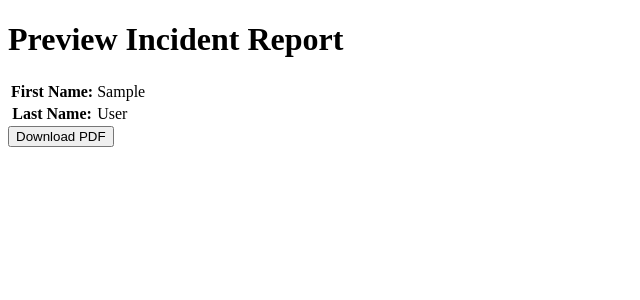
After one commit to CatSoGood/Incident_Form, a Django app: template formbuilder/templates/formbuilder/incident_report_preview.html in a window 1280 px wide. The commit adds this page. Shown: the top 300 px of the page, without its empty margins (0-640 px from the left). Run offline with Django 5.2, Linux system fonts and the light colour scheme; the template is opened without the code that fills it: most values are stand-ins (such as "Sample title", 1, 10 or a date in 2020).

Commit message:
add page preview and function download to pdf this is great

```diff
--- a/formbuilder/forms.py
+++ b/formbuilder/forms.py
@@ -31,7 +31,7 @@ class IncidentReportForm(forms.ModelForm):
 
     def clean_email(self):
         email = self.cleaned_data.get('email')
-        if not email.endswith('@example.com'):
+        if not email.endswith('@cybertron.co.th'):
             raise forms.ValidationError("Email must end with @example.com")
         return email
 
--- a/formbuilder/models.py
+++ b/formbuilder/models.py
@@ -13,8 +13,8 @@ class IncidentReport(models.Model):
     category = models.CharField(max_length=100)
     sub_category = models.CharField(max_length=100)
     device_action = models.CharField(max_length=100)
-    source_address = models.GenericIPAddressField()
-    destination_address = models.GenericIPAddressField()
+    source_address = models.CharField(max_length=100)
+    destination_address = models.CharField(max_length=100)
     destination_port = models.CharField(max_length=10)
     application_protocol = models.CharField(max_length=50)
     description = models.TextField()
--- /dev/null
+++ b/formbuilder/templates/formbuilder/incident_report_preview.html
@@ -0,0 +1,26 @@
+<!DOCTYPE html>
+<html lang="en">
+<head>
+    <meta charset="UTF-8">
+    <meta name="viewport" content="width=device-width, initial-scale=1.0">
+    <title>Preview Incident Report</title>
+</head>
+<body>
+    <h1>Preview Incident Report</h1>
+    <table>
+        <tr>
+            <th>First Name:</th>
+            <td>{{ data.first_name }}</td>
+        </tr>
+        <tr>
+            <th>Last Name:</th>
+            <td>{{ data.last_name }}</td>
+        </tr>
+        <!-- เพิ่มฟิลด์อื่น ๆ ที่ต้องการ -->
+    </table>
+    <form method="post" action="{% url 'download_pdf' %}">
+        {% csrf_token %}
+        <button type="submit">Download PDF</button>
+    </form>
+</body>
+</html>
--- a/formbuilder/urls.py
+++ b/formbuilder/urls.py
@@ -2,6 +2,8 @@ from django.urls import path
 from . import views
 
 urlpatterns = [
-    path('incident-report/', views.create_incident_report, name='create_incident_report'),
-    path('incident-report/success/', views.incident_report_success, name='incident_report_success'),
+    path('', views.create_incident_report, name='create_incident_report'),
+    path('success', views.incident_report_success, name='incident_report_success'),
+    path('preview', views.preview_incident_report, name='preview_incident_report'),
+    path('download', views.download_pdf, name='download_pdf'),
 ]
--- a/incident_report/urls.py
+++ b/incident_report/urls.py
@@ -16,10 +16,8 @@ Including another URLconf
 """
 from django.contrib import admin
 from django.urls import path, include
-from formbuilder import views  # นำเข้า views จาก formbuilder
 
 urlpatterns = [
     path('admin/', admin.site.urls),
-    path('', views.create_incident_report, name='create_incident_report'),  # กำหนดให้หน้าแรกชี้ไปที่ create_incident_report
-    path('incident-report/success/', views.incident_report_success, name='incident_report_success'),
+    path('', include('formbuilder.urls')),  # รวม URL จาก formbuilder
 ]
```
Also changed, not shown: formbuilder/templates/formbuilder/incident_report_form.html (+6 -2 lines), formbuilder/views.py (+33 -2 lines), db.sqlite3.
